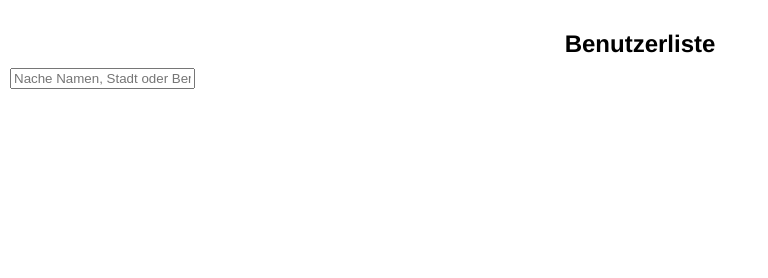
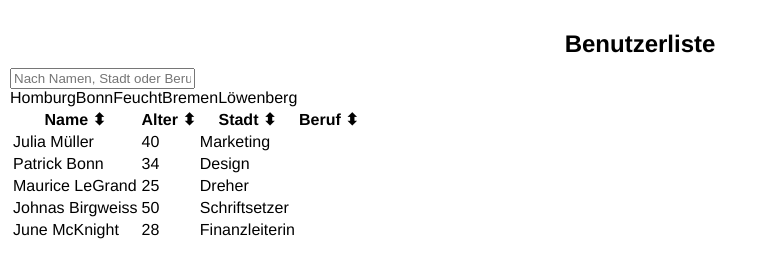
Before and after one commit to KikoMedina/Responsive-Data-Table, a plain HTML site: page index.html in a window 1280 px wide. Shown: the whole page, without its empty margins (0-768 px from the left). Drawn offline with Linux system fonts and the light colour scheme.

Commit message:
Finish INDEX

```diff
--- a/index.html
+++ b/index.html
@@ -9,9 +9,54 @@
 <body>
     <div class="container">
         <h2>Benutzerliste</h2>
-        <input type="text" id="searchInput" placeholder="Nache Namen, Stadt oder Beruf suchen...">
+        <input type="text" id="searchInput" placeholder="Nach Namen, Stadt oder Beruf suchen...">
 
-        <div class="table-container"></div>
+        <div class="table-container">
+            <table id="dataTable">
+                <thead>
+                    <tr>
+                        <th data-column="name" data-order="desc">Name ⬍</th>
+                        <th data-column="alter" data-order="desc">Alter ⬍</th>
+                        <th data-column="stadt" data-order="desc">Stadt ⬍</th>
+                        <th data-column="beruf" data-order="desc">Beruf ⬍</th>
+                    </tr>
+                </thead>
+                <tbody>
+                    <tr>
+                        <td>Julia Müller</td>
+                        <td>40</td>
+                        <tb>Homburg</tb>
+                        <td>Marketing</td>
+                    </tr>
+                    <tr>
+                        <td>Patrick Bonn</td>
+                        <td>34</td>
+                        <tb>Bonn</tb>
+                        <td>Design</td>
+                    </tr>
+                    <tr>
+                        <td>Maurice LeGrand</td>
+                        <td>25</td>
+                        <tb>Feucht</tb>
+                        <td>Dreher</td>
+                    </tr>
+                    <tr>
+                        <td>Johnas Birgweiss</td>
+                        <td>50</td>
+                        <tb>Bremen</tb>
+                        <td>Schriftsetzer</td>
+                    </tr>
+                    <tr>
+                        <td>June McKnight</td>
+                        <td>28</td>
+                        <tb>Löwenberg</tb>
+                        <td> Finanzleiterin</td>
+                    </tr>
+                </tbody>
+            </table>
+        </div>
+
     </div>
+    <script src="script.js"></script>
 </body>
 </html>
```
